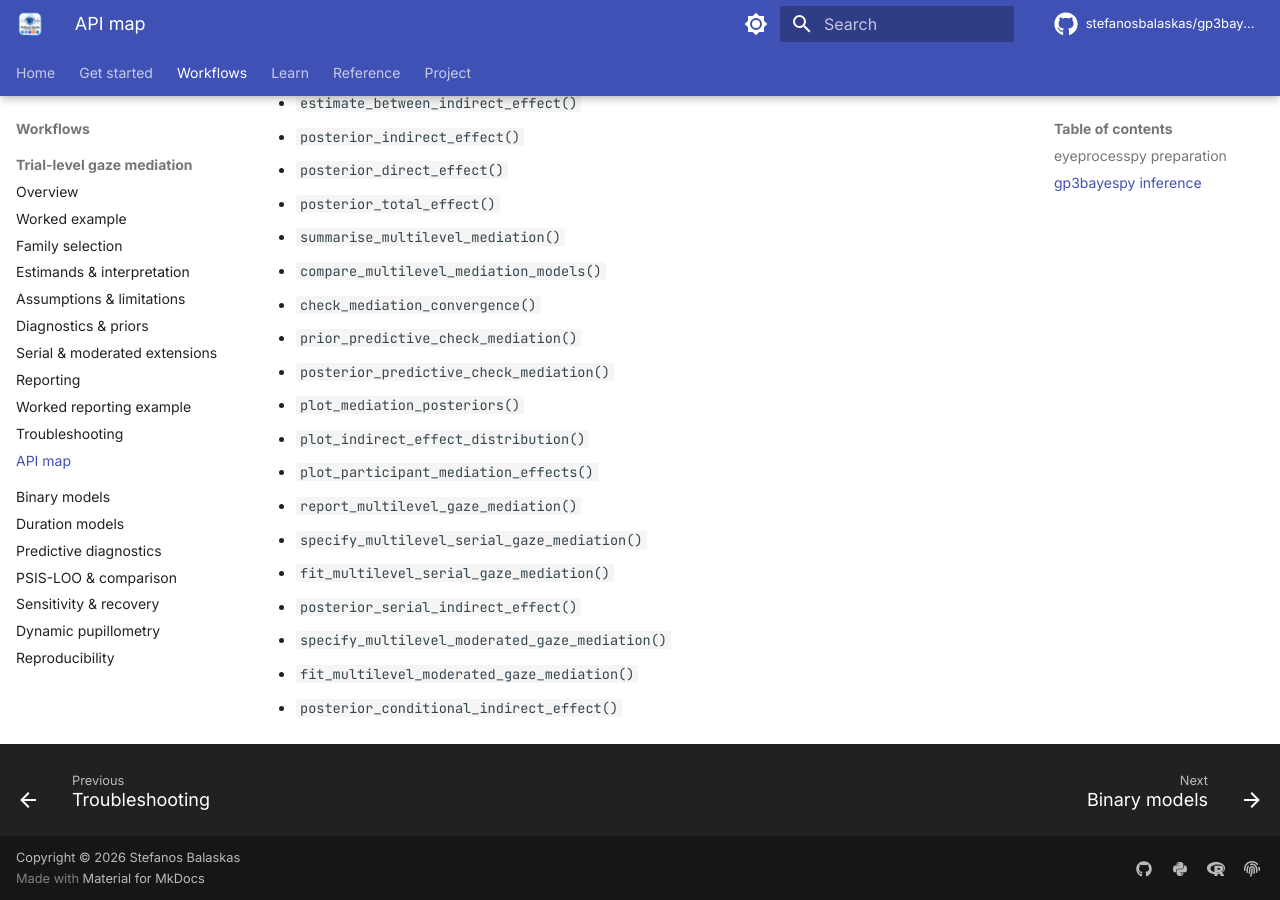
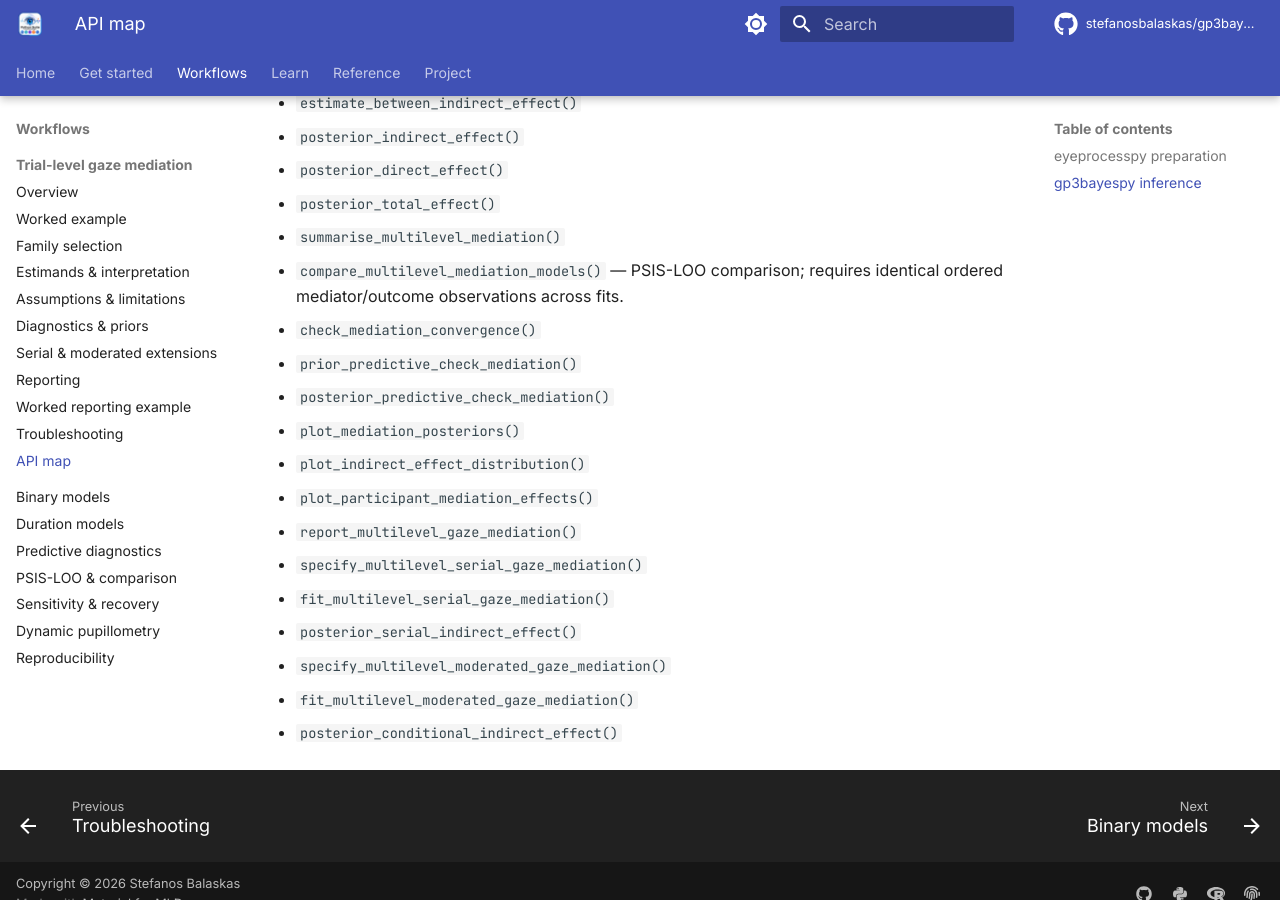
Before and after one commit to stefanosbalaskas/gp3bayespy, an MkDocs documentation site: the page built from docs/articles/multilevel-mediation/reference.md, in a window 1280 px wide and 900 px high, scrolled down 865 px. Built offline with MkDocs 1.6.1 and Material for MkDocs 9.7.7, drawn with Linux system fonts in a browser that asks for light colours; comment, search, counter and statistics services are not loaded.

Commit message:
docs: clarify mediation model comparison API

```diff
--- a/docs/articles/multilevel-mediation/reference.md
+++ b/docs/articles/multilevel-mediation/reference.md
@@ -24,7 +24,7 @@
 - `posterior_direct_effect()`
 - `posterior_total_effect()`
 - `summarise_multilevel_mediation()`
-- `compare_multilevel_mediation_models()`
+- `compare_multilevel_mediation_models()` — PSIS-LOO comparison; requires identical ordered mediator/outcome observations across fits.
 - `check_mediation_convergence()`
 - `prior_predictive_check_mediation()`
 - `posterior_predictive_check_mediation()`
```
